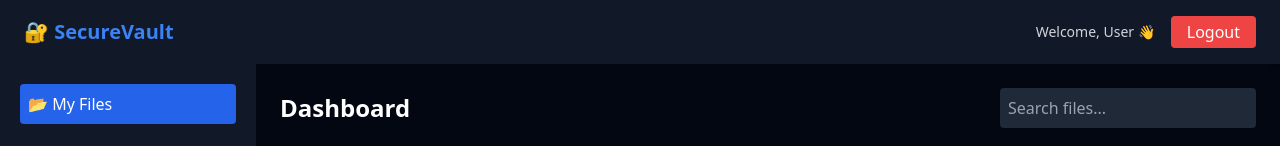
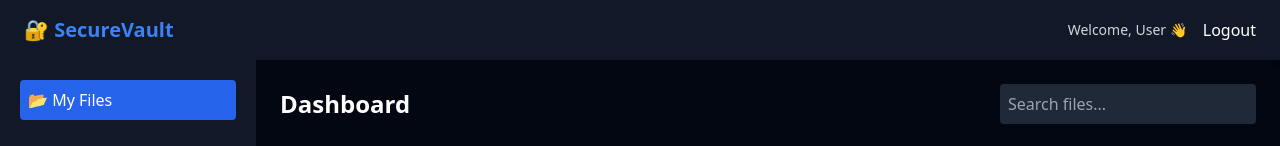
Before and after one commit to Saad2607/secure-file-vault, a React (Vite) app in the folder client/: page /dashboard in a window 1280 px wide. Shown: the top 146 px of the page. Built offline with nearby package versions, Linux system fonts and the light colour scheme; no server answers.

Commit message:
Initial Commit

```diff
--- a/client/src/components/Navbar.jsx
+++ b/client/src/components/Navbar.jsx
@@ -1,8 +1,10 @@
 import { useNavigate } from "react-router-dom";
 import { jwtDecode } from "jwt-decode";
+import { useState } from "react";
 
 function Navbar() {
     const navigate = useNavigate();
+    const [loggingOut, setLoggingOut] = useState(false);
 
     let userName = "User";
 
@@ -13,9 +15,13 @@ function Navbar() {
         userName = decoded.name || decoded.email;
     }
 
-    const logout = () => {
-        localStorage.removeItem("token");
-        navigate("/");
+    const handleLogout = () => {
+        setLoggingOut(true);
+
+        setTimeout(() => {
+            localStorage.removeItem("token");
+            navigate("/login");
+        }, 1500); // animation time
     };
 
     return (
@@ -30,12 +36,17 @@ function Navbar() {
                     Welcome, {userName} 👋
                 </span>
 
-                <button
-                    onClick={logout}
-                    className="bg-red-500 px-4 py-1 rounded hover:bg-red-600"
-                >
-                    Logout
-                </button>
+                {loggingOut ? (
+                    <div className="flex items-center justify-center h-screen">
+                        <p className="text-lg font-semibold animate-pulse">
+                            Logging out...
+                        </p>
+                    </div>
+                ) : (
+                    <button onClick={handleLogout}>
+                        Logout
+                    </button>
+                )}
             </div>
         </div>
     );
```
